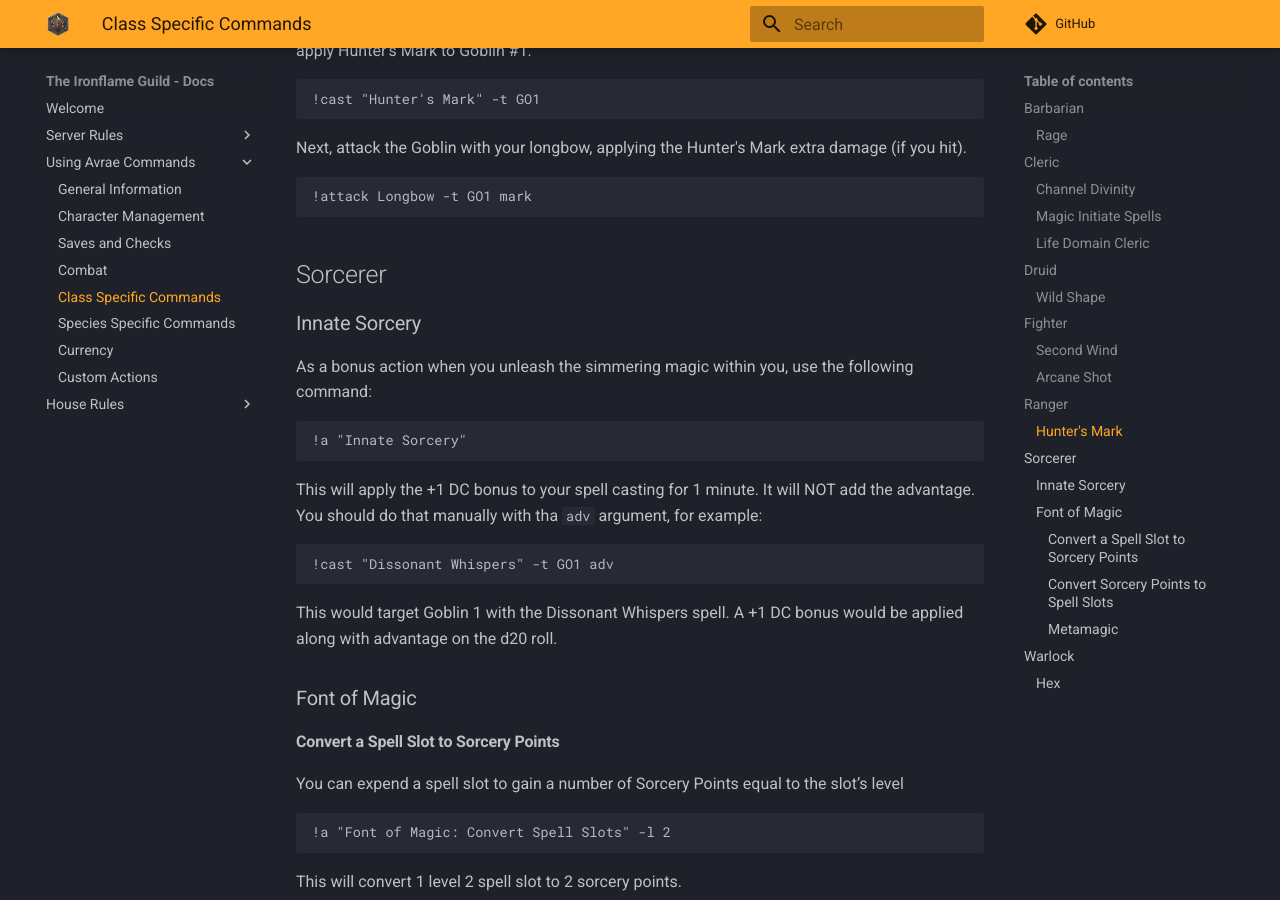
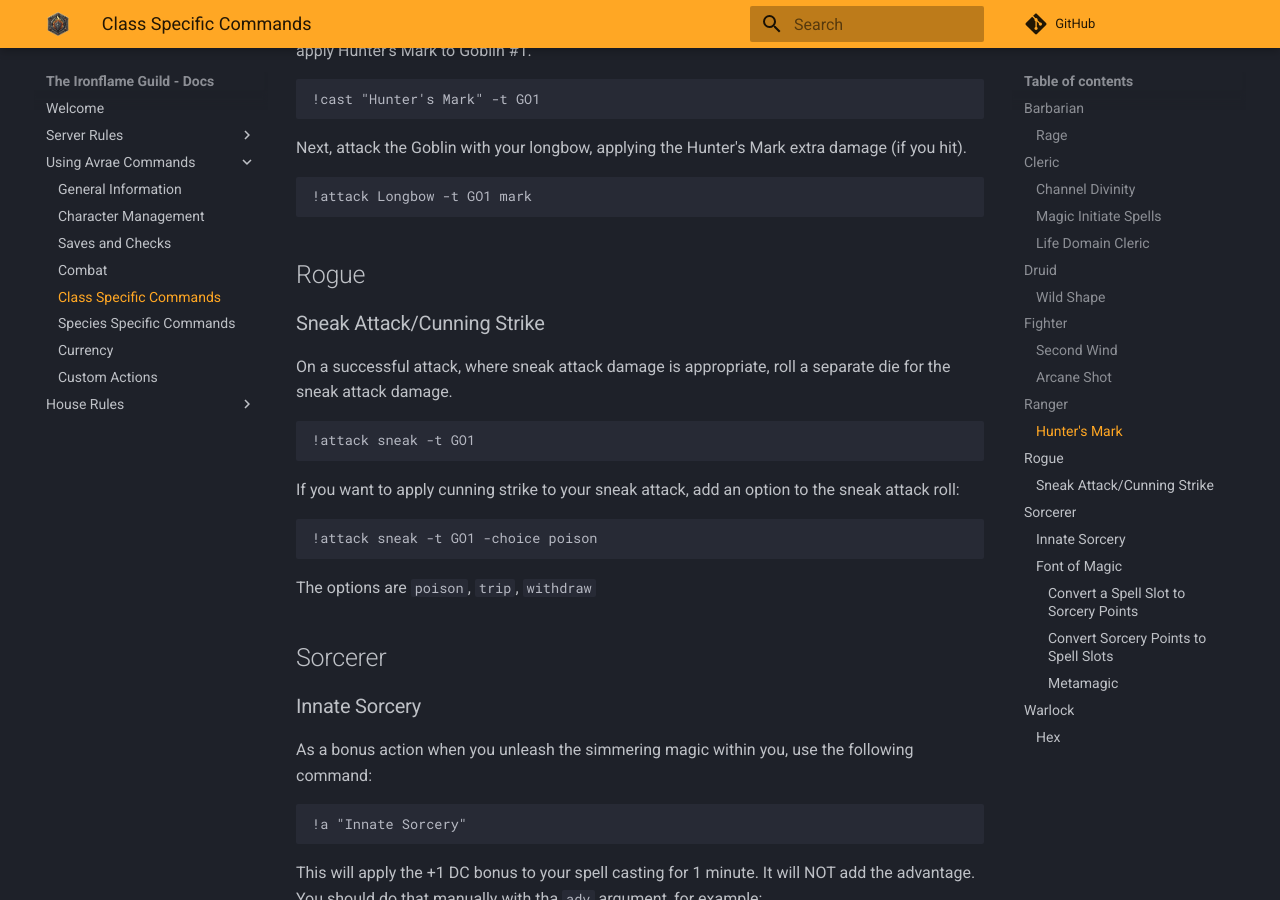
Before and after one commit to adamhstewart/doip-docs, an MkDocs documentation site: the page built from docs/class-commands.md, in a window 1280 px wide and 900 px high, scrolled down 2928 px. Built offline with MkDocs 1.6.1 and Material for MkDocs 9.7.7, drawn with Linux system fonts in a browser that asks for light colours; comment, search, counter and statistics services are not loaded.

Commit message:
Add sneak attack/cunning strike.

````diff
--- a/docs/class-commands.md
+++ b/docs/class-commands.md
@@ -113,6 +113,22 @@ Next, attack the Goblin with your longbow, applying the Hunter's Mark extra dama
 !attack Longbow -t GO1 mark
 ```
 
+## Rogue
+### Sneak Attack/Cunning Strike
+On a successful attack, where sneak attack damage is appropriate, roll a separate die for the sneak attack damage.
+
+```sh
+!attack sneak -t GO1
+```
+
+If you want to apply cunning strike to your sneak attack, add an option to the sneak attack roll:
+
+```sh
+!attack sneak -t GO1 -choice poison
+```
+
+The options are `poison`, `trip`, `withdraw`
+
 ## Sorcerer
 ### Innate Sorcery
 As a bonus action when you unleash the simmering magic within you, use the following command:
````
Also changed, not shown: docs/bastions.md (+2 -2 lines).
